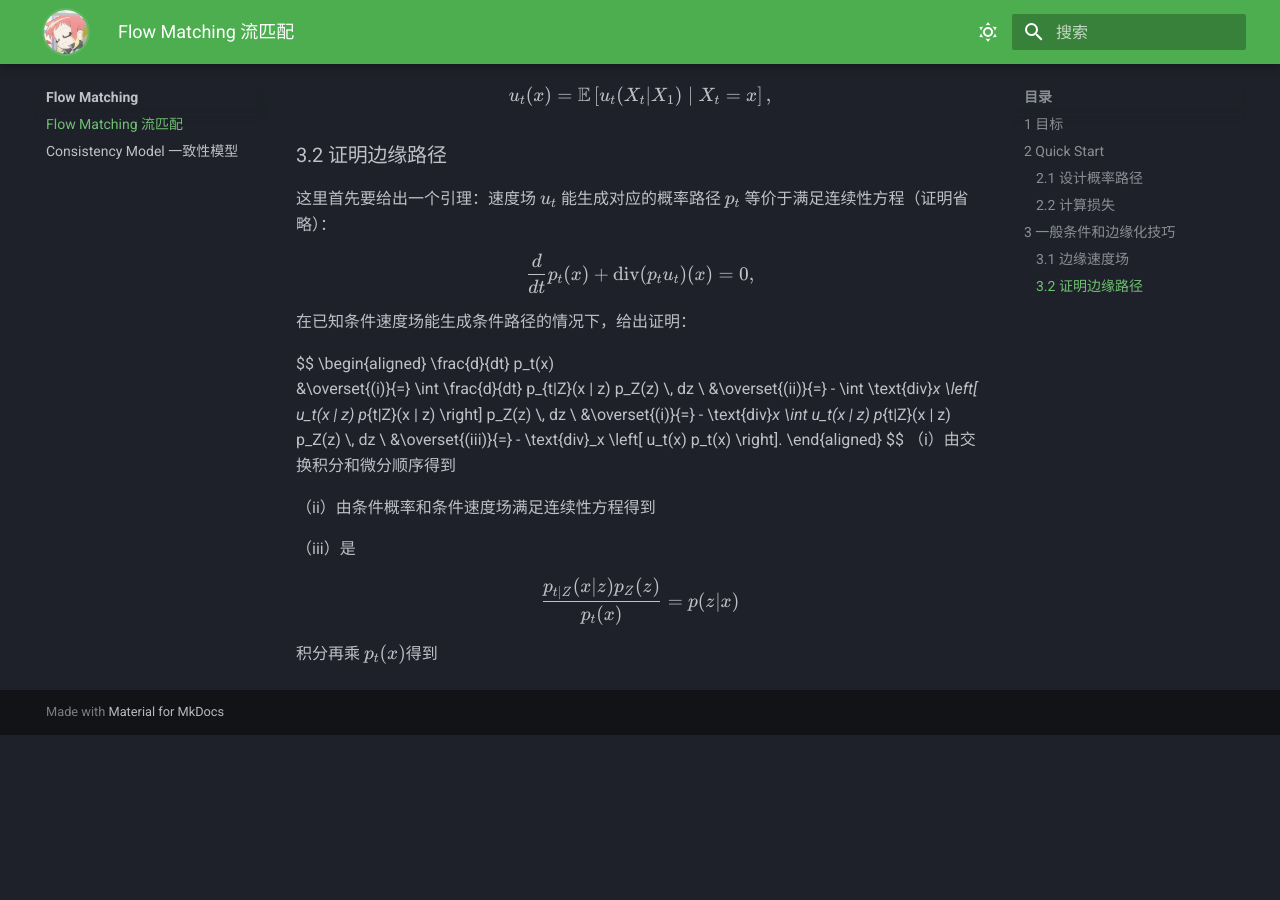
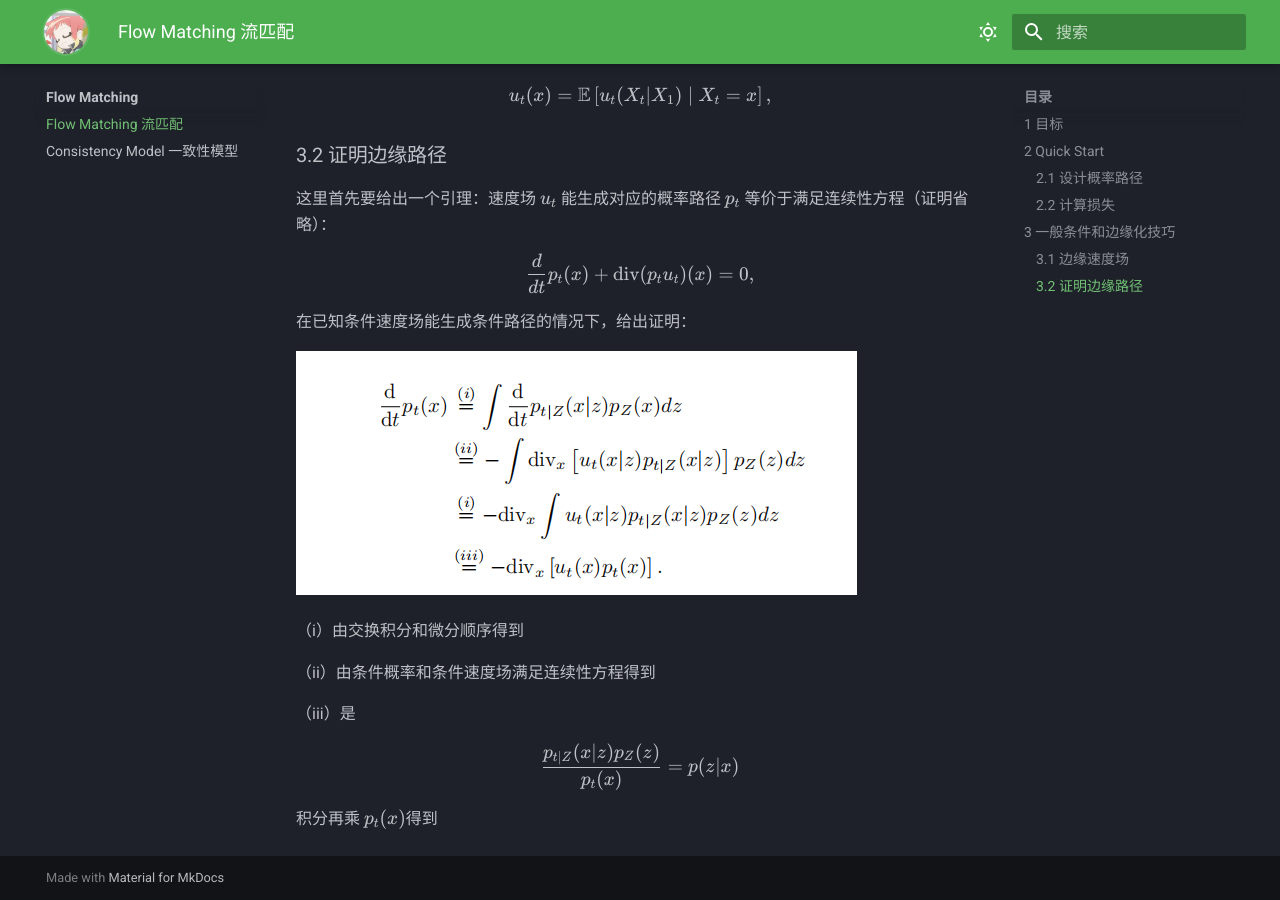
Before and after one commit to LiHuaMao0810/MkDocsNote, an MkDocs documentation site: the page built from docs/FlowMatching/FlowMatching.md, in a window 1280 px wide and 900 px high, scrolled down 4615 px. Built offline with MkDocs 1.6.1 and Material for MkDocs 9.7.7, drawn with Linux system fonts in a browser that asks for light colours; before the commit the page ends 5350 px from its top, so only the background shows below that.

Commit message:
update FlowMatching

```diff
--- a/docs/FlowMatching/FlowMatching.md
+++ b/docs/FlowMatching/FlowMatching.md
@@ -174,20 +174,8 @@ $$
 $$
 在已知条件速度场能生成条件路径的情况下，给出证明：
 
+![image-20251127170202673](./assets/image-20251127170202673.png)
 
-$$
-\begin{aligned}
-\frac{d}{dt} p_t(x)
-&\overset{(i)}{=}
-\int \frac{d}{dt} p_{t|Z}(x | z) p_Z(z) \, dz \\
-&\overset{(ii)}{=}
-- \int \text{div}_x \left[ u_t(x | z) p_{t|Z}(x | z) \right] p_Z(z) \, dz \\
-&\overset{(i)}{=}
-- \text{div}_x \int u_t(x | z) p_{t|Z}(x | z) p_Z(z) \, dz \\
-&\overset{(iii)}{=}
-- \text{div}_x \left[ u_t(x) p_t(x) \right].
-\end{aligned}
-$$
 （i）由交换积分和微分顺序得到
 
 （ii）由条件概率和条件速度场满足连续性方程得到
```
Also changed, not shown: docs/FlowMatching/assets/image-20251127170202673.png (added).
